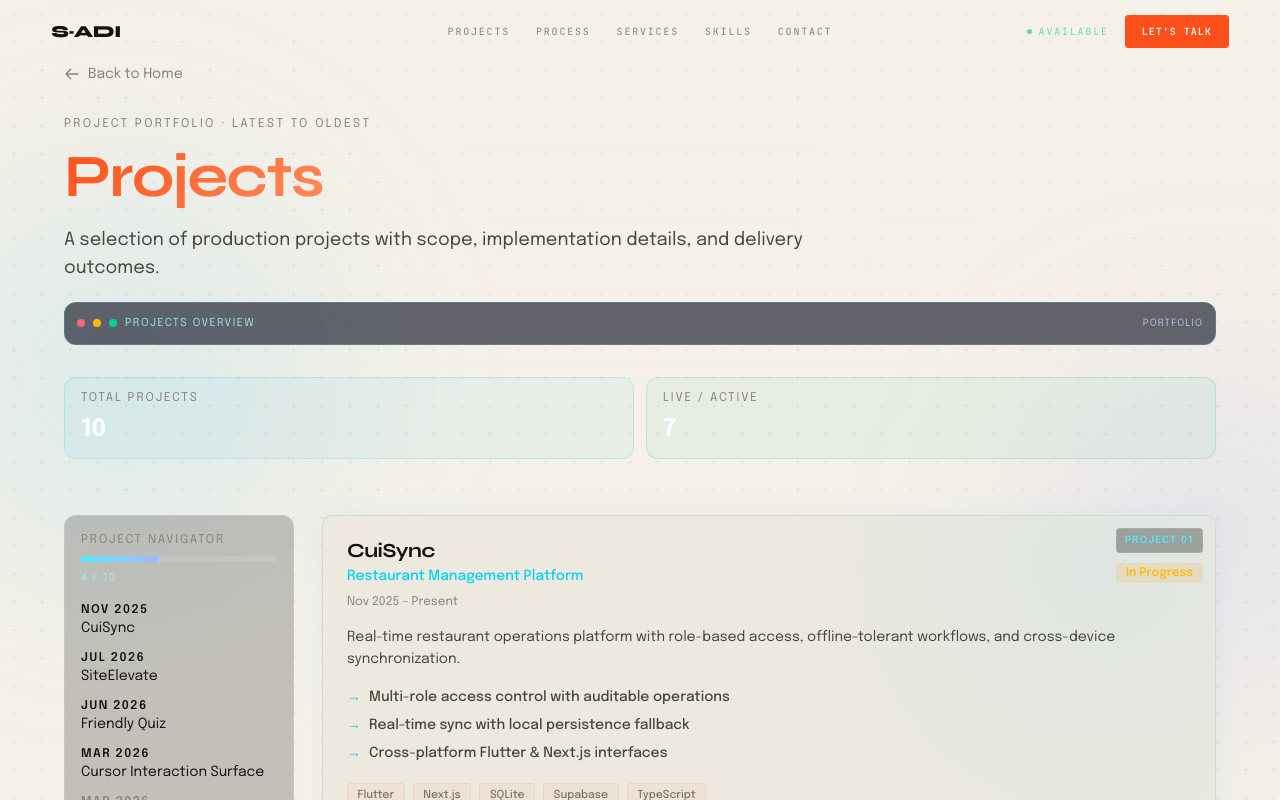
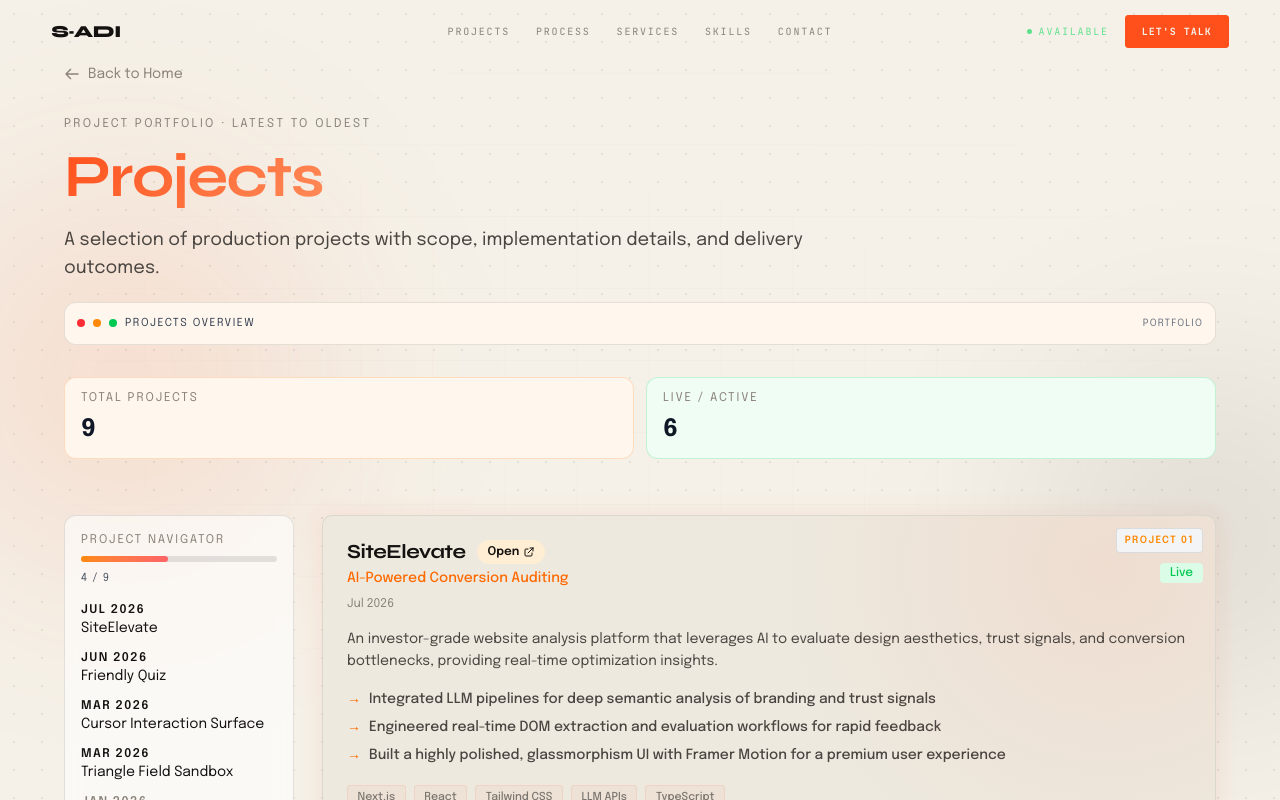
Before and after one commit to nikomeguro2004/portfolio, a Next.js app: page /projects in a window 1280 px wide. Shown: the top 800 px of the page. Built offline with nearby package versions, Linux system fonts and the light colour scheme.

Commit message:
refactor: update site navigation, revise stats metrics, and remove CuiSync project entry

```diff
--- a/app/components/ContactBlock.tsx
+++ b/app/components/ContactBlock.tsx
@@ -5,7 +5,7 @@ import SiteFooter from './SiteFooter';
 
 const SOCIALS = [
   { label: 'GitHub',   href: 'https://github.com/nikomeguro2004',                handle: 'nikomeguro2004'    },
-  { label: 'LinkedIn', href: 'https://linkedin.com/in/adityan-suresh-781116256', handle: 'adityan-suresh'    },
+  { label: 'LinkedIn', href: 'https://linkedin.com/in/adityan-suresh', handle: 'adityan-suresh'    },
   { label: 'Email',    href: 'mailto:adihere2000@gmail.com',                     handle: 'adihere2000@gmail.com' },
 ];
 
--- a/app/components/ServicesSection.tsx
+++ b/app/components/ServicesSection.tsx
@@ -9,7 +9,7 @@ const SERVICES = [
     title: 'Product Engineering',
     desc: 'Translate business requirements into scalable architectures. Delivering complete, production-ready systems from concept to deployment with absolute ownership.',
     chips: ['Scoping', 'Full Delivery', 'Launch'],
-    metric: '12+ shipped',
+    metric: '9+ shipped',
   },
   {
     num: '02',
@@ -28,7 +28,7 @@ const SERVICES = [
   {
     num: '04',
     title: 'Cloud & DevOps',
-    desc: 'Designing secure, high-availability infrastructure. Automating deployments and establishing reliable CI/CD pipelines to guarantee zero-downtime scalability.',
+    desc: 'Designing secure, high-availability infrastructure. Automating deployments and establishing reliable CI/CD pipelines to build for high availability and scalability.',
     chips: ['AWS', 'Docker', 'CI/CD'],
     metric: 'AWS + Docker',
   },
@@ -37,7 +37,7 @@ const SERVICES = [
     title: 'Security & Auth',
     desc: 'Implementing robust authentication and authorization frameworks from day one. Ensuring data integrity and compliance across all system boundaries.',
     chips: ['Auth & RBAC', 'Secure APIs', 'Supabase / NextAuth'],
-    metric: 'Zero breaches',
+    metric: 'Secure by default',
   },
   {
     num: '06',
--- a/app/components/SiteFooter.tsx
+++ b/app/components/SiteFooter.tsx
@@ -18,10 +18,10 @@ export default function SiteFooter() {
 
           <nav className="flex flex-wrap gap-x-5 gap-y-2">
             {[
-              { href: '/#work',       label: 'Work' },
+              { href: '/projects',    label: 'Projects' },
               { href: '/#process',    label: 'Process' },
-              { href: '/#experience', label: 'Experience' },
-              { href: '/projects',    label: 'Projects' },
+              { href: '/#services',   label: 'Services' },
+              { href: '/#skills',     label: 'Skills' },
               { href: '/#contact',    label: 'Contact' },
             ].map((l) => (
               <Link
--- a/app/components/StatsSection.tsx
+++ b/app/components/StatsSection.tsx
@@ -4,9 +4,9 @@ import { useEffect, useRef, useState } from 'react';
 import { motion, useInView } from 'framer-motion';
 
 const STATS = [
-  { value: 12,  suffix: '+',  label: 'Projects Shipped',  sub: 'All live, all real'              },
-  { value: 4,   suffix: '',   label: 'Companies',          sub: 'Startups to enterprise'          },
-  { value: 18,  suffix: 'mo', label: 'Track Record',       sub: 'From first gig to now'           },
+  { value: 9,   suffix: '+',  label: 'Projects Shipped',  sub: 'All live, all real'              },
+  { value: 100, suffix: '%',  label: 'Delivery Rate',      sub: 'On time, on spec'                },
+  { value: 30,  suffix: '+',  label: 'Tech Stack',         sub: 'Tools & Frameworks'              },
   { value: 95,  suffix: '+',  label: 'Lighthouse Score',   sub: 'Avg across all sites'            },
 ];
 
--- a/app/layout.tsx
+++ b/app/layout.tsx
@@ -36,7 +36,7 @@ const jsonLd = {
       "url": "https://adityan.dev",
       "image": "https://adityan.dev/og-image.png",
       "jobTitle": "Full-Stack Engineer & AI Developer",
-      "description": "Full-Stack Engineer with 12+ shipped products across startup, SaaS, and AI domains. Specialises in React, Next.js, TypeScript, Python, AWS, and LLM pipelines.",
+      "description": "Full-Stack Engineer with 9+ shipped products across startup, SaaS, and AI domains. Specialises in React, Next.js, TypeScript, Python, AWS, and LLM pipelines.",
       "email": "adihere2000@gmail.com",
       "address": {
         "@type": "PostalAddress",
@@ -54,7 +54,7 @@ const jsonLd = {
       ],
       "sameAs": [
         "https://github.com/nikomeguro2004",
-        "https://linkedin.com/in/adityan-suresh-781116256",
+        "https://linkedin.com/in/adityan-suresh",
         "https://calendly.com/adihere2000/30min"
       ],
       "makesOffer": [
@@ -80,7 +80,7 @@ const jsonLd = {
       "@id": "https://adityan.dev/#website",
       "url": "https://adityan.dev",
       "name": "S Adityan — Full-Stack & AI Engineer",
-      "description": "Portfolio of S Adityan — 12+ shipped products, React, Next.js, Python, AWS, LLMs.",
+      "description": "Portfolio of S Adityan — 9+ shipped products, React, Next.js, Python, AWS, LLMs.",
       "author": { "@id": "https://adityan.dev/#person" },
       "inLanguage": "en-US",
       "potentialAction": {
@@ -113,7 +113,7 @@ export const metadata: Metadata = {
     default: "S Adityan | Full-Stack & AI Engineer — Chennai",
     template: "%s | S Adityan"
   },
-  description: "S Adityan — Full-Stack Engineer with 12+ shipped products across startup, SaaS, and AI domains. Expert in React, Next.js, TypeScript, Python, AWS, and LLM pipelines. Based in Chennai, available globally.",
+  description: "S Adityan — Full-Stack Engineer with 9+ shipped products across startup, SaaS, and AI domains. Expert in React, Next.js, TypeScript, Python, AWS, and LLM pipelines. Based in Chennai, available globally.",
 
   keywords: [
     // Core identity
@@ -174,7 +174,7 @@ export const metadata: Metadata = {
     locale: 'en_US',
     siteName: 'S Adityan Portfolio',
     title: 'S Adityan | Full-Stack & AI Engineer',
-    description: '12+ shipped products. React, Next.js, TypeScript, Python, AWS, LLMs. If it has a deadline and a stack, I ship it.',
+    description: '9+ shipped products. React, Next.js, TypeScript, Python, AWS, LLMs. If it has a deadline and a stack, I ship it.',
     url: 'https://adityan.dev',
     images: [
       {
@@ -190,7 +190,7 @@ export const metadata: Metadata = {
   twitter: {
     card: 'summary_large_image',
     title: 'S Adityan | Full-Stack & AI Engineer',
-    description: '12+ shipped products. React, Next.js, Python, AWS, LLMs. Based in Chennai.',
+    description: '9+ shipped products. React, Next.js, Python, AWS, LLMs. Based in Chennai.',
     images: ['/og-image.png'],
     creator: '@adityandev',
   },
--- /dev/null
+++ b/app/projects/layout.tsx
@@ -0,0 +1,22 @@
+import type { Metadata } from 'next';
+
+export const metadata: Metadata = {
+  title: 'Projects',
+  description: 'A selection of production projects with scope, implementation details, and delivery outcomes.',
+  openGraph: {
+    title: 'Projects | S Adityan',
+    description: 'A selection of production projects with scope, implementation details, and delivery outcomes.',
+    url: 'https://adityan.dev/projects',
+  },
+  alternates: {
+    canonical: 'https://adityan.dev/projects',
+  },
+};
+
+export default function ProjectsLayout({
+  children,
+}: {
+  children: React.ReactNode;
+}) {
+  return <>{children}</>;
+}
--- a/app/projects/page.tsx
+++ b/app/projects/page.tsx
@@ -22,7 +22,7 @@ function ProjectsHeader({
     <div ref={headerRef} className="mb-14">
       <Link
         href="/"
-        className="projects-intro group mb-8 inline-flex items-center gap-2 text-sm opacity-0 transition-colors hover:text-cyan-400"
+        className="projects-intro group mb-8 inline-flex items-center gap-2 text-sm opacity-0 transition-colors hover:text-orange-500"
         style={{ color: 'var(--text-tertiary)' }}
       >
         <svg className="w-4 h-4 transition-transform group-hover:-translate-x-1" fill="none" stroke="currentColor" viewBox="0 0 24 24">
@@ -43,26 +43,26 @@ function ProjectsHeader({
         A selection of production projects with scope, implementation details, and delivery outcomes.
       </p>
 
-      <div className="projects-intro mt-5 rounded-xl border border-cyan-300/20 bg-slate-950/60 p-3 opacity-0">
+      <div className="projects-intro mt-5 rounded-xl border border-black/10 bg-orange-50 p-3 opacity-0">
         <div className="flex items-center justify-between">
           <div className="flex items-center gap-2">
-            <span className="h-2 w-2 rounded-full bg-rose-400" />
-            <span className="h-2 w-2 rounded-full bg-amber-400" />
-            <span className="h-2 w-2 rounded-full bg-emerald-400" />
-            <span className="text-[11px] uppercase tracking-[0.14em] text-cyan-200/85">Projects Overview</span>
+            <span className="h-2 w-2 rounded-full bg-red-500" />
+            <span className="h-2 w-2 rounded-full bg-orange-400" />
+            <span className="h-2 w-2 rounded-full bg-green-500" />
+            <span className="text-[11px] uppercase tracking-[0.14em] text-gray-700">Projects Overview</span>
           </div>
-          <span className="text-[10px] uppercase tracking-[0.12em] text-indigo-200/80">Portfolio</span>
+          <span className="text-[10px] uppercase tracking-[0.12em] text-gray-500">Portfolio</span>
         </div>
       </div>
 
       <div className="projects-intro mt-8 grid gap-3 opacity-0 sm:grid-cols-2">
-        <div className="rounded-xl border border-cyan-400/20 bg-cyan-500/5 px-4 py-3">
+        <div className="rounded-xl border border-orange-500/20 bg-orange-50 px-4 py-3">
           <p className="text-xs uppercase tracking-[0.16em]" style={{ color: 'var(--text-tertiary)' }}>Total Projects</p>
-          <p className="mt-2 text-2xl font-bold text-white">{totalProjects}</p>
+          <p className="mt-2 text-2xl font-bold text-gray-900">{totalProjects}</p>
         </div>
-        <div className="rounded-xl border border-emerald-400/20 bg-emerald-500/5 px-4 py-3">
+        <div className="rounded-xl border border-green-500/20 bg-green-50 px-4 py-3">
           <p className="text-xs uppercase tracking-[0.16em]" style={{ color: 'var(--text-tertiary)' }}>Live / Active</p>
-          <p className="mt-2 text-2xl font-bold text-white">{activeProjects}</p>
+          <p className="mt-2 text-2xl font-bold text-gray-900">{activeProjects}</p>
         </div>
       </div>
     </div>
@@ -82,16 +82,16 @@ function ProjectNavigator({
 }) {
   return (
     <aside className="hidden self-start md:sticky md:top-28 md:block md:h-fit">
-      <div className="rounded-xl border border-white/10 bg-black/20 p-4 backdrop-blur-sm md:max-h-[calc(100dvh-8rem)] md:overflow-y-auto">
+      <div className="rounded-xl border border-black/10 bg-white/60 p-4 backdrop-blur-sm md:max-h-[calc(100dvh-8rem)] md:overflow-y-auto">
         <p className="mb-2 text-xs uppercase tracking-[0.16em]" style={{ color: 'var(--text-tertiary)' }}>Project Navigator</p>
         <div className="mb-4">
-          <div className="mb-2 h-1.5 rounded-full bg-white/10">
+          <div className="mb-2 h-1.5 rounded-full bg-black/10">
             <div
-              className="h-full rounded-full bg-linear-to-r from-cyan-300 to-indigo-300 transition-all duration-300"
+              className="h-full rounded-full bg-linear-to-r from-orange-400 to-red-400 transition-all duration-300"
               style={{ width: `${Math.max(progressRatio * 100, 5)}%` }}
             />
           </div>
-          <p className="text-[11px] uppercase tracking-[0.12em] text-cyan-200/80">
+          <p className="text-[11px] uppercase tracking-[0.12em] text-gray-600">
             {Math.min(activeProjectIndex + 1, visibleProjects.length)} / {visibleProjects.length}
           </p>
         </div>
@@ -118,10 +118,10 @@ function ProjectNavigator({
 function ProjectStatusPill({ status }: { status: Project['status'] }) {
   const statusClass =
     status === 'In Progress'
-      ? 'bg-amber-500/15 text-amber-400'
+      ? 'bg-orange-100 text-orange-400'
       : status === 'Live'
-        ? 'bg-emerald-500/15 text-emerald-400'
-        : 'bg-white/5 text-white/50';
+        ? 'bg-green-100 text-green-500'
+        : 'bg-gray-100 text-gray-500';
 
   return <span className={`px-2.5 py-1 rounded text-xs font-medium ${statusClass}`}>{status}</span>;
 }
@@ -157,17 +157,17 @@ function ProjectTimelineCard({
         onMouseEnter={() => onHover(project.title)}
         onMouseLeave={onLeave}
         style={{
-          boxShadow: isLive ? `0 0 ${isHovered ? 48 : 24}px rgba(56, 189, 248, 0.1)` : 'none',
-          borderColor: cardActive ? 'rgba(94, 234, 212, 0.36)' : undefined,
+          boxShadow: isLive ? `0 0 ${isHovered ? 48 : 24}px rgba(255, 79, 26, 0.1)` : 'none',
+          borderColor: cardActive ? 'rgba(255, 79, 26, 0.36)' : undefined,
         }}
       >
         <div className="absolute inset-0 pointer-events-none" style={{
           background: cardActive
-            ? 'radial-gradient(circle at 88% 16%, rgba(56, 189, 248, 0.16), transparent 44%)'
-            : 'radial-gradient(circle at 88% 16%, rgba(56, 189, 248, 0.08), transparent 40%)',
+            ? 'radial-gradient(circle at 88% 16%, rgba(255, 79, 26, 0.16), transparent 44%)'
+            : 'radial-gradient(circle at 88% 16%, rgba(255, 79, 26, 0.08), transparent 40%)',
         }} />
 
-        <div className="absolute right-3 top-3 rounded border border-white/10 bg-black/30 px-2 py-1 text-[10px] font-semibold uppercase tracking-[0.14em] text-cyan-300">
+        <div className="absolute right-3 top-3 rounded border border-black/10 bg-gray-100 px-2 py-1 text-[10px] font-semibold uppercase tracking-[0.14em] text-orange-400">
           Project {String(index + 1).padStart(2, '0')}
         </div>
 
@@ -181,13 +181,13 @@ function ProjectTimelineCard({
               <div className="mb-4 flex flex-wrap items-start justify-between gap-4">
                 <div>
                   <div className="flex items-center gap-3">
-                    <h2 className="text-xl font-bold text-white">{project.title}</h2>
+                    <h2 className="text-xl font-bold text-gray-900">{project.title}</h2>
                     {project.link && (
                       <a
                         href={project.link}
                         target="_blank"
                         rel="noopener noreferrer"
-                        className="inline-flex items-center gap-1 rounded-full bg-cyan-500/15 px-2.5 py-1 text-xs font-semibold text-cyan-400 transition-all hover:scale-105 hover:bg-cyan-500/25 group"
+                        className="inline-flex items-center gap-1 rounded-full bg-orange-100 px-2.5 py-1 text-xs font-semibold text-orange-500 transition-all hover:scale-105 hover:bg-orange-200 group"
                         style={{ pointerEvents: 'auto' }}
                       >
                         Open
@@ -197,7 +197,7 @@ function ProjectTimelineCard({
                       </a>
                     )}
                   </div>
-                  <p className="mt-1 text-sm font-medium text-cyan-400">{project.subtitle}</p>
+                  <p className="mt-1 text-sm font-medium text-orange-500">{project.subtitle}</p>
                   <p className="mt-2 text-xs" style={{ color: 'var(--text-tertiary)' }}>{project.period}</p>
                 </div>
               </div>
@@ -219,7 +219,7 @@ function ProjectTimelineCard({
             <ul className="mb-5 space-y-2">
               {project.highlights.map((item, itemIndex) => (
                 <li key={itemIndex} className="flex gap-2 text-sm font-medium" style={{ color: 'var(--text-secondary)' }}>
-                  <span className="text-cyan-400 font-bold">→</span>
+                  <span className="text-orange-500 font-bold">→</span>
                   <span>{item}</span>
                 </li>
               ))}
@@ -243,7 +243,7 @@ function ProjectTimelineCard({
 function ProjectsCta() {
   return (
     <div className="mt-20 text-center">
-      <p className="text-xl font-semibold mb-3 text-white">Need systems that scale?</p>
+      <p className="text-xl font-semibold mb-3 text-gray-900">Need systems that scale?</p>
       <p className="text-sm mb-6" style={{ color: 'var(--text-tertiary)' }}>
         From architecture to deployment, I build for production.
       </p>
@@ -359,7 +359,7 @@ export default function ProjectsPage() {
 
       <div className="pointer-events-none fixed inset-0 opacity-35" style={{
         backgroundImage:
-          'linear-gradient(to right, rgba(56, 189, 248, 0.05) 1px, transparent 1px), linear-gradient(to bottom, rgba(129, 140, 248, 0.05) 1px, transparent 1px)',
+          'linear-gradient(to right, rgba(255, 79, 26, 0.05) 1px, transparent 1px), linear-gradient(to bottom, rgba(0, 0, 0, 0.05) 1px, transparent 1px)',
         backgroundSize: '72px 72px',
         maskImage: 'radial-gradient(ellipse at center, black 30%, transparent 85%)',
       }} />
@@ -370,7 +370,7 @@ export default function ProjectsPage() {
         style={{
           width: '620px',
           height: '620px',
-          background: 'radial-gradient(circle, rgba(56, 189, 248, 0.14) 0%, transparent 70%)',
+          background: 'radial-gradient(circle, rgba(255, 79, 26, 0.14) 0%, transparent 70%)',
           top: '60px',
           left: '-180px',
           filter: 'blur(72px)',
@@ -383,7 +383,7 @@ export default function ProjectsPage() {
         style={{
           width: '540px',
           height: '540px',
-          background: 'radial-gradient(circle, rgba(129, 140, 248, 0.16) 0%, transparent 70%)',
+          background: 'radial-gradient(circle, rgba(0, 0, 0, 0.10) 0%, transparent 70%)',
           top: '34%',
           right: '-190px',
           filter: 'blur(78px)',
@@ -408,8 +408,8 @@ export default function ProjectsPage() {
 
             <div ref={projectsRef} className="space-y-7">
               {!visibleProjects.length && (
-                <div className="rounded-2xl border border-white/10 bg-slate-950/55 p-8 text-center">
-                  <p className="text-lg font-semibold text-white">No projects available</p>
+                <div className="rounded-2xl border border-black/10 bg-white/60 p-8 text-center">
+                  <p className="text-lg font-semibold text-gray-900">No projects available</p>
                   <p className="mt-2 text-sm" style={{ color: 'var(--text-tertiary)' }}>
                     Add project data to begin rendering the timeline.
                   </p>
--- a/app/projects/projectData.ts
+++ b/app/projects/projectData.ts
@@ -79,22 +79,6 @@ export const projects = [
     orderKey: 202603,
   },
   {
-    title: 'CuiSync',
-    subtitle: 'Restaurant Management Platform',
-    period: 'Nov 2025 – Present',
-    status: 'In Progress',
-    priority: 'flagship',
-    description:
-      'Real-time restaurant operations platform with role-based access, offline-tolerant workflows, and cross-device synchronization.',
-    highlights: [
-      'Multi-role access control with auditable operations',
-      'Real-time sync with local persistence fallback',
-      'Cross-platform Flutter & Next.js interfaces',
-    ],
-    techStack: ['Flutter', 'Next.js', 'SQLite', 'Supabase', 'TypeScript'],
-    orderKey: 202611,
-  },
-  {
     title: 'SivaComics',
     subtitle: 'Comic Publishing Platform',
     period: 'Oct 2025 – Jan 2026',
```
Also changed, not shown: public/site.webmanifest, 1 other file (tests, documents, lock files or other folders).
